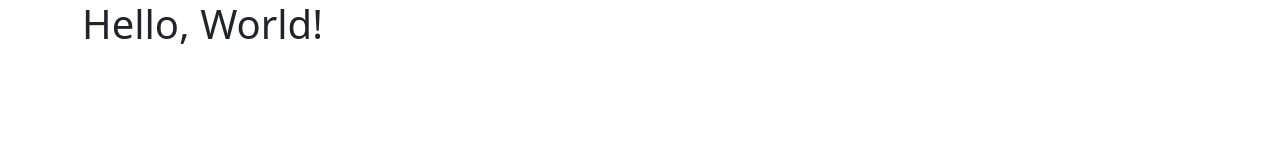
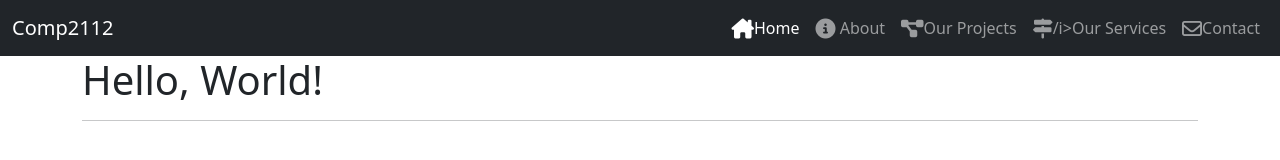
Before and after one commit to kDuffy93/comp2112-f22-week5, a website: page index.html in a window 1280 px wide. Drawn offline with nearby package versions, Linux system fonts and the light colour scheme.

Commit message:
added simple nav

```diff
--- a/index.html
+++ b/index.html
@@ -13,9 +13,39 @@
 </head>
 
 <body>
+    <header>
+        <nav class="navbar navbar-expand-lg navbar-dark bg-dark">
+            <div class="container-fluid">
+                <a class="navbar-brand" href="index.html">Comp2112</a>
+                <button class="navbar-toggler" type="button" data-bs-toggle="collapse" data-bs-target="#navbarSupportedContent" aria-controls="navbarSupportedContent" aria-expanded="false" aria-label="Toggle navigation">
+      <span class="navbar-toggler-icon"></span>
+    </button>
+                <div class="collapse navbar-collapse" id="navbarSupportedContent">
+                    <ul class="navbar-nav ms-auto mb-2 mb-lg-0">
+                        <li class="nav-item">
+                            <a class="nav-link active" aria-current="page" href="index.html"><i class="fa-solid fa-lg fa-house-chimney"></i>Home</a>
+                        </li>
+                        <li class="nav-item">
+                            <a class="nav-link" aria-current="page" href="about.html"><i class="fa-solid fa-circle-info fa-lg"></i></i> About</a>
+                        </li>
+                        <li class="nav-item">
+                            <a class="nav-link" aria-current="page" href="projects.html"><i class="fa-solid fa-diagram-project fa-lg"></i></i>Our Projects</a>
+                        </li>
+                        <li class="nav-item">
+                            <a class="nav-link" aria-current="page" href="services.html"><i class="fa-solid fa-signs-post fa-lg"></i>/i>Our Services</a>
+                        </li>
+                        <li class="nav-item">
+                            <a class="nav-link" aria-current="page" href="contact.html"><i class="fa-regular fa-envelope fa-lg"></i></i>Contact</a>
+                        </li>
+                    </ul>
+                </div>
+            </div>
+        </nav>
+    </header>
 
     <div class="container">
         <h1>Hello, World!</h1>
+        <hr>
     </div>
 
 
```
